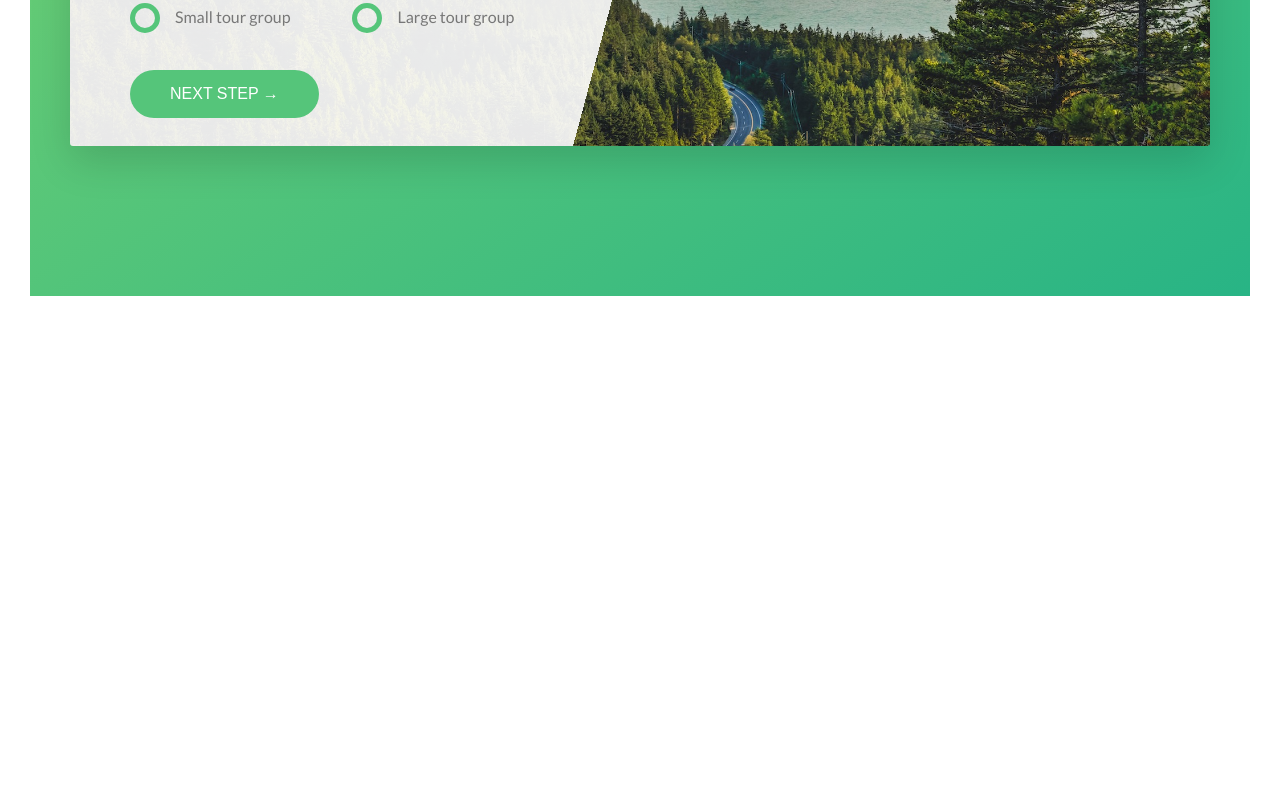
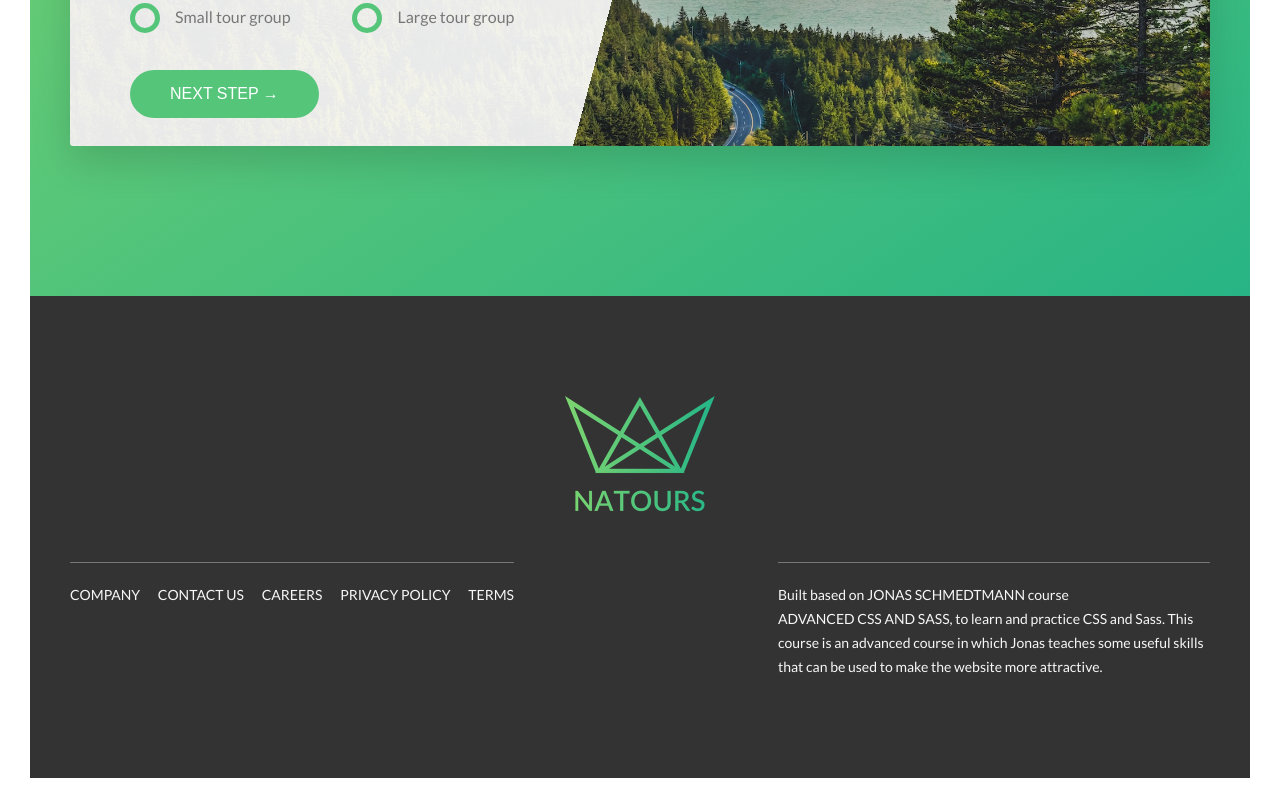
Before and after one commit to Saeadyou/Natours, a website: page index.html in a window 1280 px wide. Shown: the part 4997-5805 px from the top of the page. Before the commit the page ends 5323 px from the top, so only its background shows below. Drawn offline with Linux system fonts and the light colour scheme.

Commit message:
Added footer

```diff
--- a/index.html
+++ b/index.html
@@ -361,6 +361,47 @@
         </div>
       </section>
     </main>
+
+    <footer class="footer">
+      <div class="footer__logo-box u-center-text u-margin-bottom-medium">
+        <img src="img/logo-green-2x.png" alt="Full logo" class="footer__logo" />
+      </div>
+
+      <div class="row">
+        <div class="col-1-of-2">
+          <div class="footer__navigation">
+            <ul class="footer__list">
+              <li class="footer__item">
+                <a href="#" class="footer__link">Company</a>
+              </li>
+              <li class="footer__item">
+                <a href="#" class="footer__link">Contact us</a>
+              </li>
+              <li class="footer__item">
+                <a href="#" class="footer__link">Careers</a>
+              </li>
+              <li class="footer__item">
+                <a href="#" class="footer__link">Privacy policy</a>
+              </li>
+              <li class="footer__item">
+                <a href="#" class="footer__link">Terms</a>
+              </li>
+            </ul>
+          </div>
+        </div>
+
+        <div class="col-1-of-2">
+          <p class="footer__copyright">
+            Built based on
+            <a href="#" class="footer__link">Jonas Schmedtmann</a> course
+            <a href="#" class="footer__link">ADVANCED CSS AND SASS</a>, to learn
+            and practice CSS and Sass. This course is an advanced course in
+            which Jonas teaches some useful skills that can be used to make the
+            website more attractive.
+          </p>
+        </div>
+      </div>
+    </footer>
     <!--
     <section class="grid-test">
       <div class="row">
--- a/sass/abstracts/_variables.scss
+++ b/sass/abstracts/_variables.scss
@@ -14,6 +14,7 @@
 
 $color-gray-dark: #777;
 $color-gray-dark-2: #999;
+$color-gray-dark-3: #333;
 
 $color-white: #fff;
 $color-black: #000;
--- /dev/null
+++ b/sass/layout/_footer.scss
@@ -0,0 +1,55 @@
+.footer {
+  background-color: $color-gray-dark-3;
+  padding: 10rem 0;
+  font-size: 1.4rem;
+  color: $color-gray-light-1;
+
+  &__logo {
+    width: 15rem;
+    height: auto;
+  }
+
+  &__navigation {
+    border-top: 1px solid $color-gray-dark;
+    padding-top: 2rem;
+    display: inline-block;
+  }
+
+  &__list {
+    list-style: none;
+  }
+
+  &__item {
+    display: inline-block;
+
+    &:not(:last-child) {
+      margin-right: 1.5rem;
+    }
+  }
+
+  &__link {
+    &:link,
+    &:visited {
+      color: inherit;
+      background-color: $color-gray-dark-3;
+      text-decoration: none;
+      text-transform: uppercase;
+      display: inline-block;
+      transition: all 0.2s;
+    }
+
+    &:hover,
+    &:active {
+      color: $color-primary;
+      box-shadow: 0 1rem 2rem rgba($color-black, 0.4);
+      transform: rotate(5deg) scale(1.1);
+    }
+  }
+
+  &__copyright {
+    border-top: 1px solid $color-gray-dark;
+    padding-top: 2rem;
+    width: 80%;
+    float: right;
+  }
+}
--- a/sass/main.scss
+++ b/sass/main.scss
@@ -15,6 +15,7 @@
 @import "components/form";
 @import "components/story";
 
+@import "layout/footer";
 @import "layout/grid";
 @import "layout/header";
 
```
Also changed, not shown: assets/css/main.css, css/style.css.
